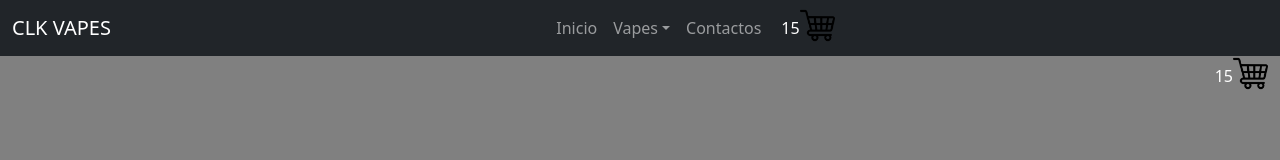
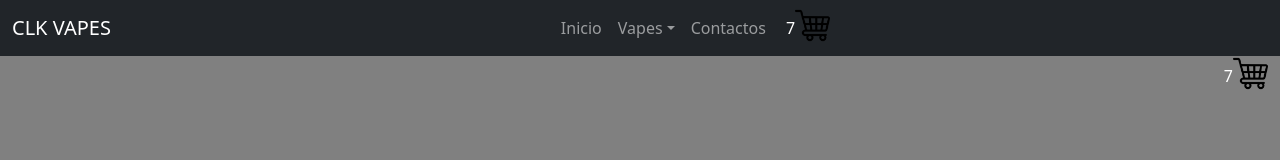
Before and after one commit to LichiBorda/Proyect-02-ECV, a React (Create React App) app: page /carrito in a window 1280 px wide. Shown: the top 160 px of the page. Built offline with nearby package versions, Linux system fonts and the light colour scheme.

Commit message:
primer repositorio

```diff
--- a/src/componentes/CartContext.js
+++ b/src/componentes/CartContext.js
@@ -1,20 +1,28 @@
 
-import { createContext } from 'react'
+import { createContext, useContext, useState } from 'react'
 
-export const contexto = createContext()
-const Provider = contexto.Provider
 
-const Micustomprovider = (props) => {
-    const valordelcontexto = {
-        carrito : [],
-        montoTotal : 0,
-        cantidadTotal : 15,
-    }
+export const CartContext = createContext()
+
+
+const Micustomprovider = ({children}) =>{
+
+const[cartArray,setCartArray] = useState([])
+const addToCart = (producto,count) =>{
+  console.log(`Agregaste un producto sabor ${producto.sabor} a un precio de ${count}`)
+}
+const value = {
+  cartArray,
+
+}
+
+
+
   return (
-    <Provider value={valordelcontexto}>
+    <CartContext.Provider value={value}>
 
-    {props.children}
-    </Provider>
+    {children}
+    </CartContext.Provider>
   )
 }
 
--- a/src/componentes/CartWidget.js
+++ b/src/componentes/CartWidget.js
@@ -1,10 +1,10 @@
 import { useContext } from "react"
-import { contexto } from "./CartContext"
+import { CartContext } from "./CartContext"
 import { Link } from 'react-router-dom'
 
 
 function CartWidget() {
- const valordelcontexto = useContext(contexto)
+ const valordelcontexto = useContext(CartContext)
 
   return (
 
@@ -13,7 +13,7 @@ function CartWidget() {
 
     <div className="col">
     <Link to="/carrito"><img className="logo-carrito float-end" to="" src="/imagenes/carrito-de-compras.png" alt="" /></Link>
-    <span className="float-end contador mt-2">{valordelcontexto.cantidadTotal}</span>
+    <span className="float-end contador mt-2">{7}</span>
     </div>
   </div>
 </div>
--- a/src/componentes/ItemCount.js
+++ b/src/componentes/ItemCount.js
@@ -1,7 +1,8 @@
 
-import React, {useState} from 'react';
-function ItemCount() {
+import React, { useContext, useState } from 'react';
 
+
+function ItemCount({ onAdd }) {
   const [cantidad, setCantidad] = useState(0);
 
   const sumarCantidad = () => {
@@ -12,27 +13,20 @@ function ItemCount() {
     if (cantidad > 0) {
       setCantidad(cantidad - 1);
     }
-
-
   }
 
-
   return (
-    <div className='row'>
-
+    <div className="row">
       <div className="item-count col">
         <button className="btn btn-danger" onClick={restarCantidad}>-</button>
         <span className="cantidad">{cantidad}</span>
         <button className="btn btn-success" onClick={sumarCantidad}>+</button>
       </div>
-    <div className='col'>
-      <button className='btn btn-secondary'>Agregar al carrito</button>
+      <div className="col">
+        <button className="btn btn-secondary" onClick={() => onAdd(cantidad)}>Agregar al carrito</button>
       </div>
     </div>
-
-
-
-  )
+  );
 }
 
-export default ItemCount
+export default ItemCount;
--- a/src/componentes/ItemDetail.js
+++ b/src/componentes/ItemDetail.js
@@ -1,9 +1,16 @@
-import React from 'react'
-import { Link } from 'react-router-dom'
-import ItemCount from './ItemCount'
+import React, { useContext } from 'react';
+import { CartContext } from './CartContext';
+
+import ItemCount from './ItemCount';
 
 function ItemDetail({producto}) {
+    const {addToCart} = useContext(CartContext)
   console.log(producto)
+
+  const onAdd = (count) =>{
+   addToCart()
+  }
+
   return (
   <div>
        <div className="col-md-4 mb-4 container mt-4">
@@ -14,7 +21,7 @@ function ItemDetail({producto}) {
                     <p className="card-text">{producto.descripcion}</p>
                     <p className="card-text">Precio: {producto.precio}</p>
                     <p className="card-text">Puffs: {producto.puffs}</p>
-                    <ItemCount/>
+                    <ItemCount onAdd={onAdd}/>
                 </div>
             </div>
         </div>
--- a/src/componentes/ItemListContainer.js
+++ b/src/componentes/ItemListContainer.js
@@ -1,7 +1,8 @@
-import React, { useState, useEffect } from 'react';
+import React, { useState, useEffect, useContext } from 'react';
 import { getProducts, getProductsByCategory } from './AsyncMock';
 import { useParams } from 'react-router-dom'
 import ItemList from './ItemList';
+import { CartContext } from './CartContext';
 
 function ItemListContainer({ category }) {
   const [products, setProducts] = useState([]);
@@ -17,6 +18,8 @@ function ItemListContainer({ category }) {
             getProducts().then((result) => setProducts(result))
           }
         }, [categoryId]);
+
+
   return (
     <div>
       <h2>{categoryId === "2500" ? "Productos 2500 puffs" : categoryId === "3500" ? "Productos 3500 puffs" : "Todos los productos"}</h2>
```
Lines whose indentation alone changed are shown as unchanged.
